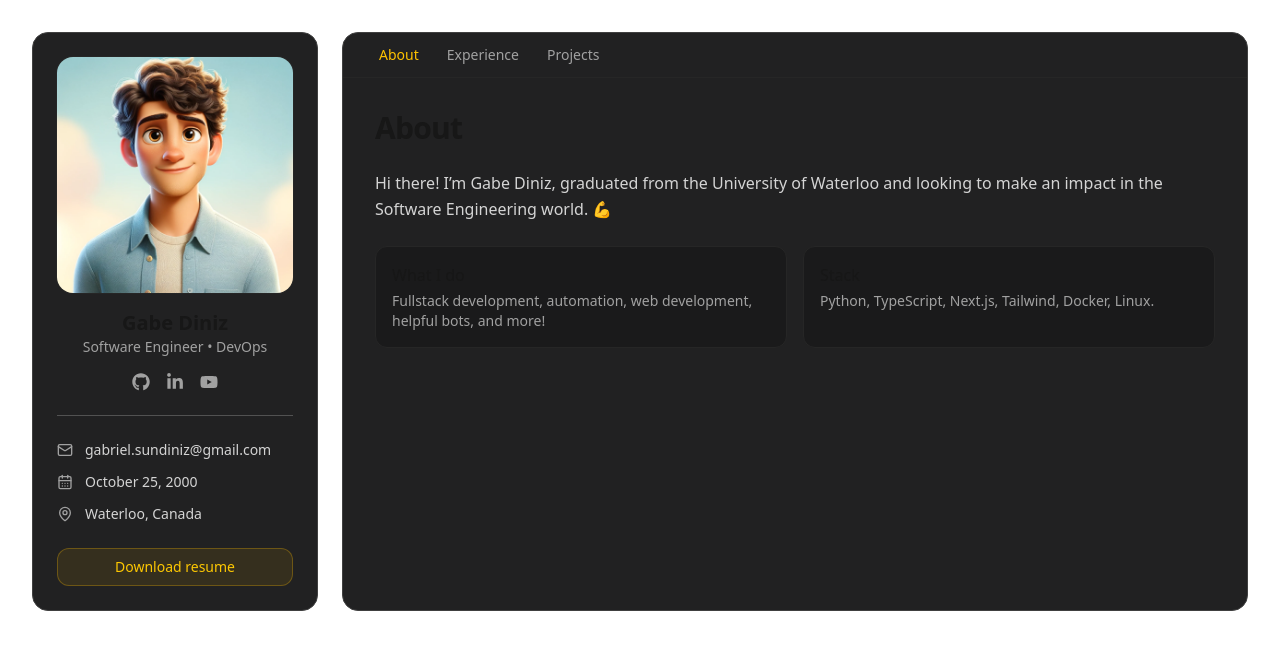
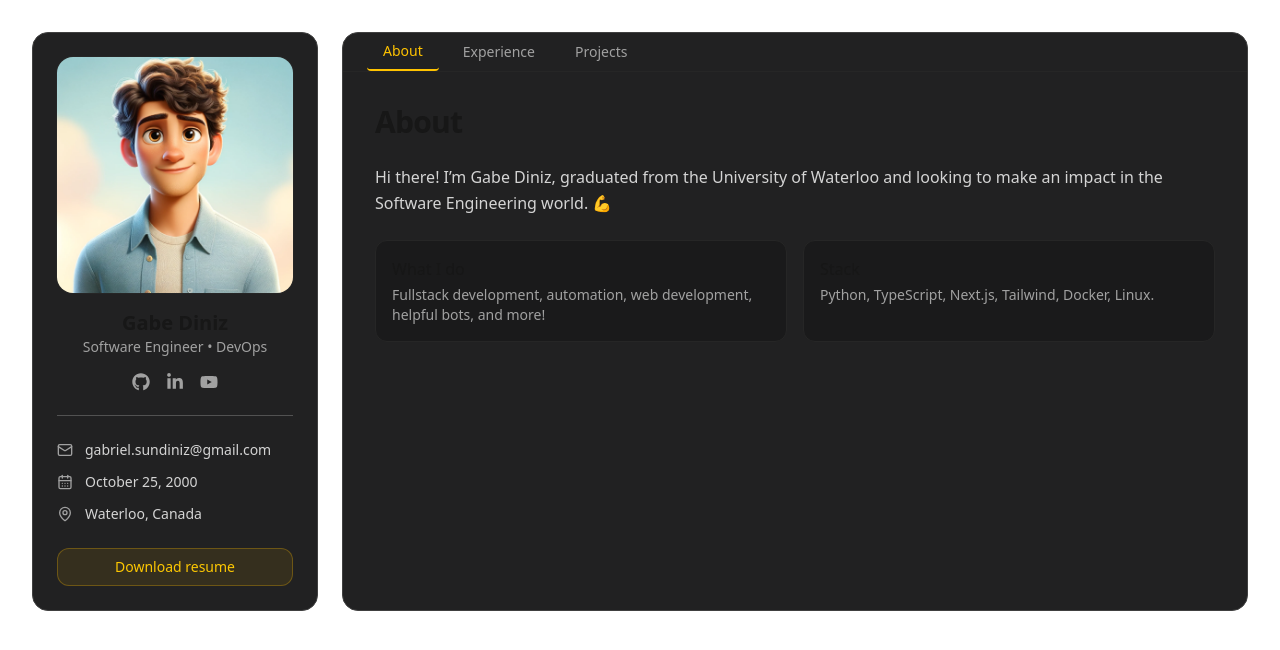
Before and after one commit to GabeDiniz/gabediniz-portfolio, a Next.js app: page / in a window 1280 px wide. Shown: the top 650 px of the page. Built offline with nearby package versions, Linux system fonts and the light colour scheme.

Commit message:
[update] styling for top navbar

```diff
--- a/src/components/TopNav.tsx
+++ b/src/components/TopNav.tsx
@@ -12,7 +12,11 @@ const links = [
 export default function TopNav() {
   const pathname = usePathname();
   return (
-    <nav className="flex items-center gap-1 border-b border-neutral-800 px-4 lg:px-6">
+    <nav
+      role="navigation"
+      aria-label="Primary"
+      className="flex items-center gap-2 border-b border-neutral-800 px-4 lg:px-6"
+    >
       {links.map(({ href, label }) => {
         const active =
           (href === "/" && pathname === "/") ||
@@ -21,19 +25,18 @@ export default function TopNav() {
           <Link
             key={href}
             href={href}
-            className={`rounded-md px-3 py-3 text-sm font-medium ${
-              active
-                ? "text-accent"
-                : "text-neutral-400 hover:text-neutral-200"
-            }`}
+            aria-current={active ? "page" : undefined}
+            className={`relative rounded-sm px-4 py-2 text-sm font-medium transition-colors duration-150 focus:outline-none focus-visible:ring-2 focus-visible:ring-accent focus-visible:ring-offset-2
+              ${
+                active
+                  ? "text-accent border-b-2 border-accent"
+                  : "text-neutral-400 hover:text-neutral-200 hover:bg-neutral-900/40"
+              }`}
           >
             {label}
           </Link>
         );
       })}
-      <div className="ml-auto py-3 px-2 text-xs text-neutral-500">
-        {/* Right-side space for theme toggle/search later */}
-      </div>
     </nav>
   );
 }
```
